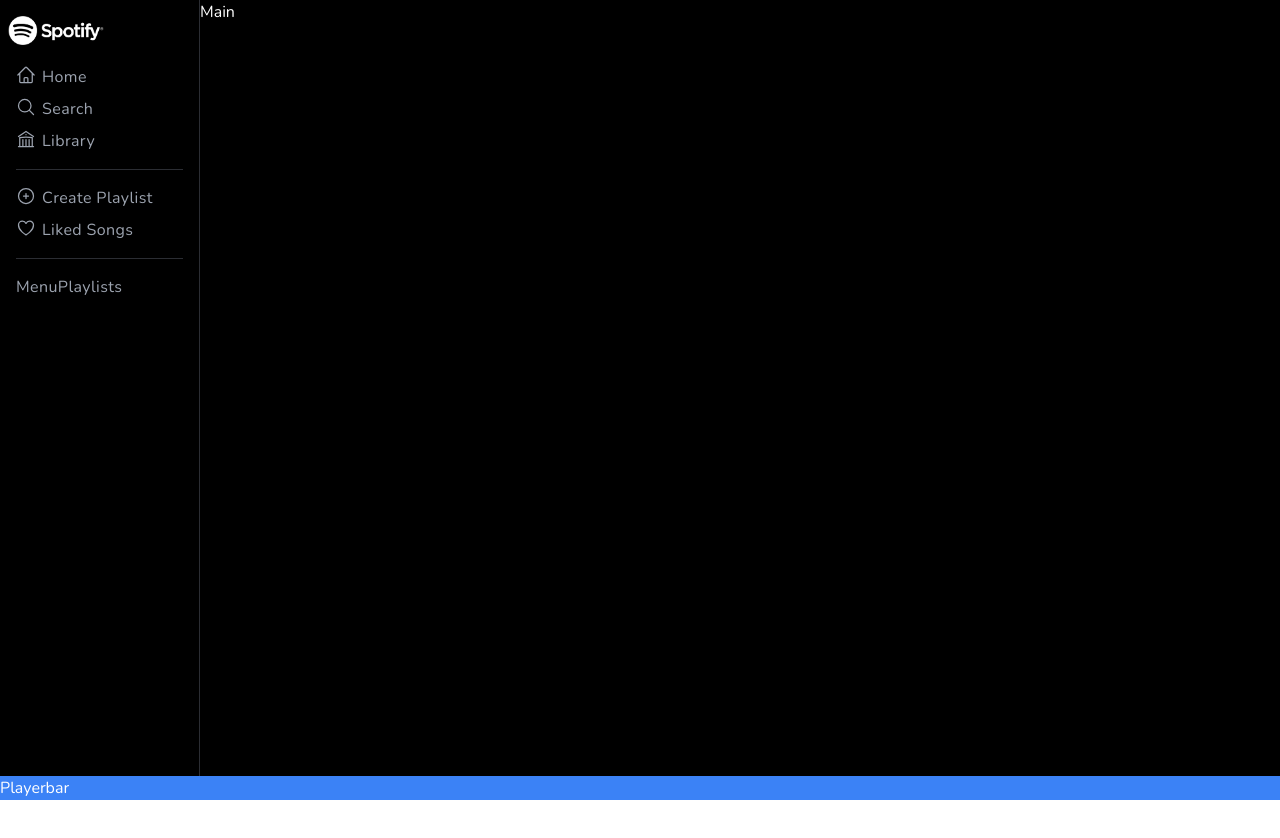
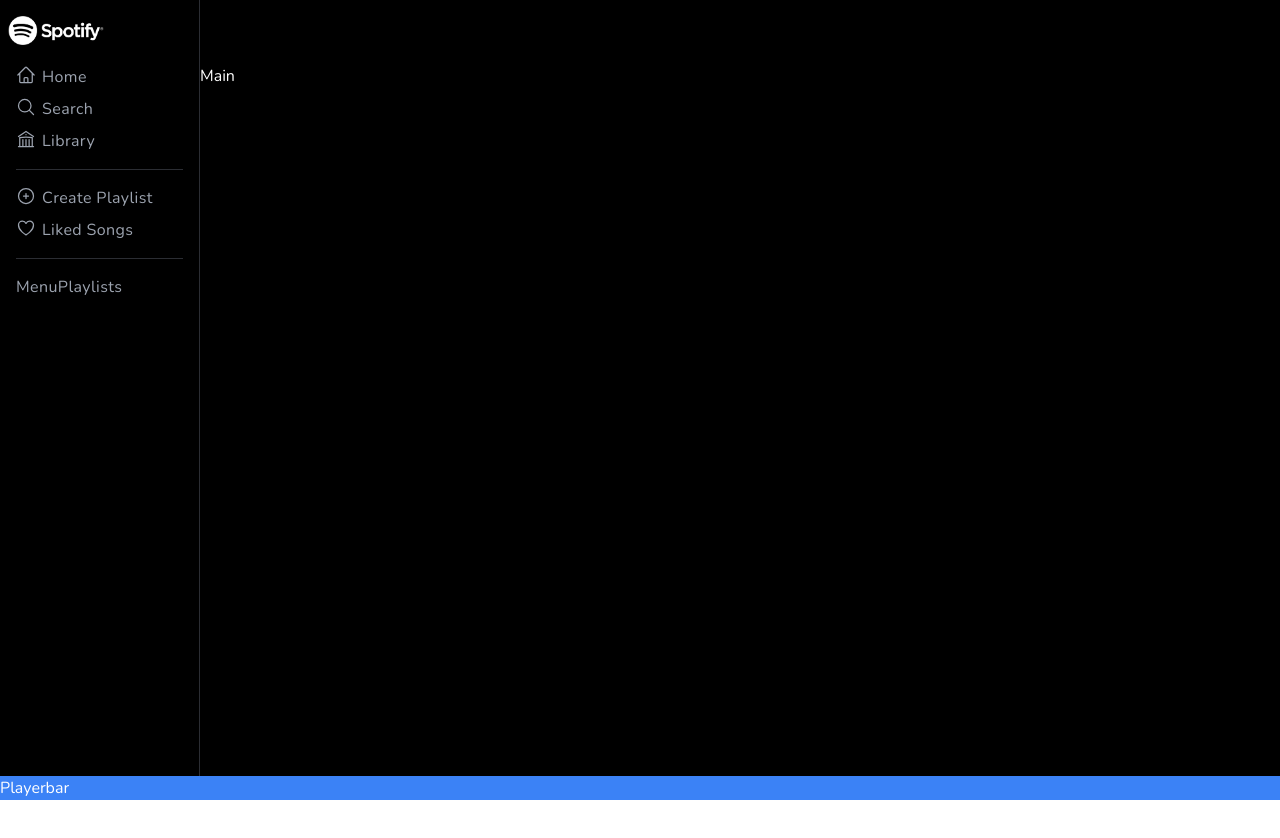
Before and after one commit to marvinel1013/spotify-clone, a Next.js app: page / in a window 1280 px wide. Shown: the top 838 px of the page. Built offline with nearby package versions, Linux system fonts and the light colour scheme; no server answers.

Commit message:
user badge added

```diff
--- a/app/page.jsx
+++ b/app/page.jsx
@@ -1,5 +1,12 @@
+import UserBadge from "@/components/UserBadge";
+
 function Main() {
-  return <div className="h-screen flex-grow">Main</div>;
+  return (
+    <div className="h-screen flex-grow">
+      <UserBadge />
+      Main
+    </div>
+  );
 }
 
 export default Main;
--- a/components/MobileMenu.jsx
+++ b/components/MobileMenu.jsx
@@ -20,7 +20,7 @@ function MobileMenu() {
   }, [setIsOpen]);
 
   return (
-    <div className="fixed top-1 left-1 md:hidden">
+    <div className="fixed top-4 left-1 md:hidden">
       <button onClick={handleOpen} className="bg-green-700 p-1 rounded-full">
         <Bars3Icon className="w-7" />
       </button>
--- /dev/null
+++ b/components/UserBadge.jsx
@@ -0,0 +1,44 @@
+"use client";
+
+import { useSession, signOut } from "next-auth/react";
+import { ChevronDownIcon } from "@heroicons/react/24/outline";
+import { useCallback, useState } from "react";
+
+function UserBadge({ title }) {
+  const { data: session } = useSession();
+  const [openTooltip, setOpenTooltip] = useState(false);
+
+  const handleOpenTooltip = useCallback(() => {
+    setOpenTooltip((value) => !value);
+  }, setOpenTooltip);
+
+  return (
+    <div className="h-16 flex items-center justify-between">
+      <div className="invisible lg:visible">{title}</div>
+
+      {session?.accessToken === undefined ? (
+        <div></div>
+      ) : (
+        <div
+          onClick={handleOpenTooltip}
+          className="relative flex items-center gap-2 bg-neutral-900 p-1 px-1.5 rounded-full"
+        >
+          <img
+            src={session?.user?.image}
+            alt="profile-image"
+            className="w-8 h-8 object-cover rounded-full"
+          />
+          <h2 className="hidden md:flex">{session?.user?.name}</h2>
+          <ChevronDownIcon className="w-4" />
+          {openTooltip && (
+            <div className="absolute text-sm md:text-base bg-neutral-800 p-1 px-1.5 md:p-2 md:px-2.5 rounded-full right-0 -bottom-8 md:-bottom-11">
+              <button onClick={() => signOut()}>Log out</button>
+            </div>
+          )}
+        </div>
+      )}
+    </div>
+  );
+}
+
+export default UserBadge;
```
